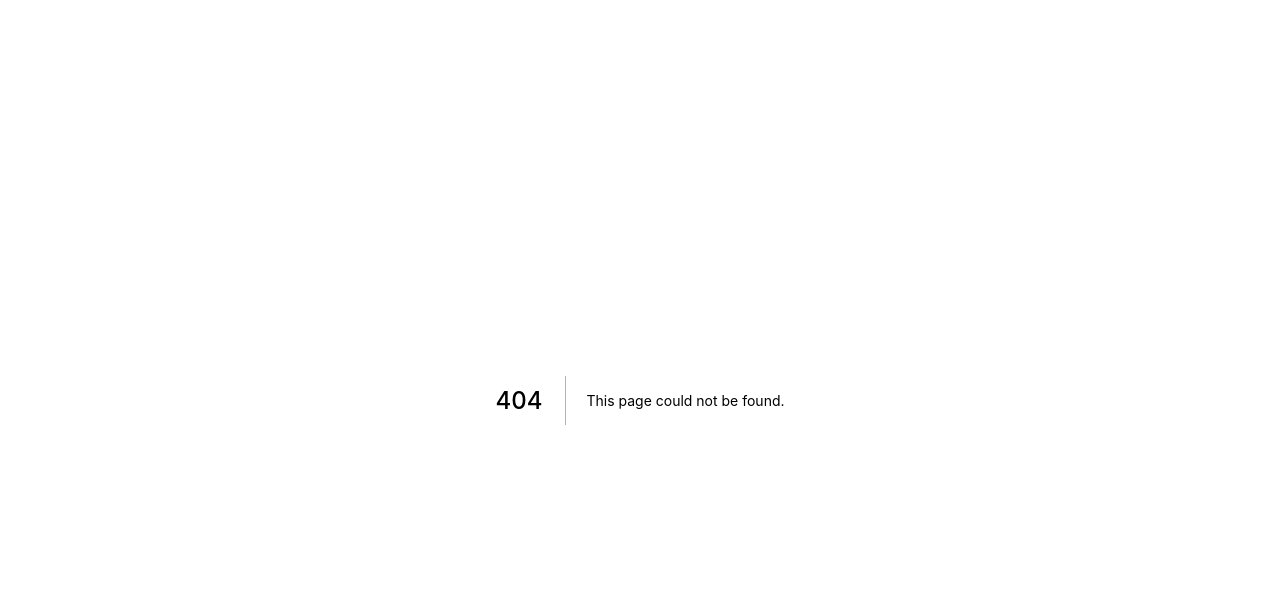
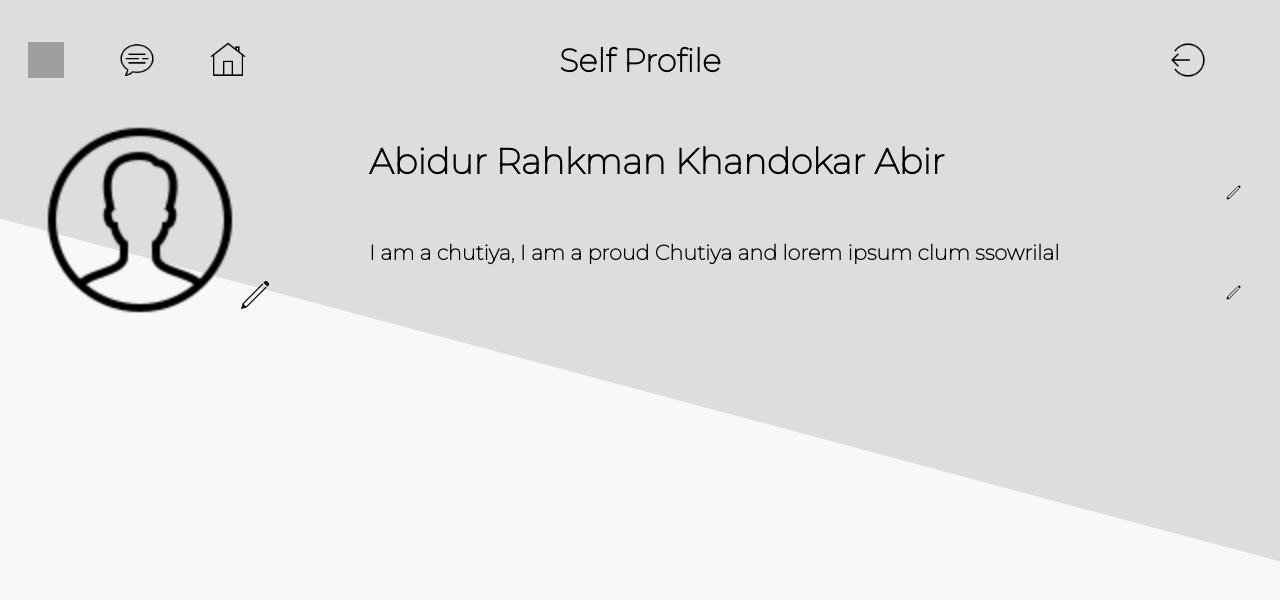
Before and after one commit to maruf22-dev/icarus-frontend, a Next.js app: page /profile in a window 1280 px wide. Before the commit this address had no page. Shown: the top 600 px of the page. Built offline with nearby package versions, Linux system fonts and the light colour scheme; grey boxes are pictures that could not be loaded; a web font is replaced by a local one.

Commit message:
Profile page creation

```diff
--- /dev/null
+++ b/pages/profile.js
@@ -0,0 +1,76 @@
+import { useRouter } from 'next/router'
+import { React, useEffect, useState } from 'react'
+import styles from '../styles/profile.module.css'
+
+const Profile = () => {
+    const [info,setInfo]=useState(null)
+    useEffect(() => {
+        setInfo({
+            name:'Abidur Rahkman Khandokar Abir',
+            bio: 'I am a chutiya, I am a proud Chutiya and lorem ipsum clum ssowrilal',
+        })
+    }, [])
+    return (
+        <div className={styles.profile_page}>
+
+
+
+            <div className={styles.navbar}>
+                <div className={styles.navlinks}>
+                    <img alt="" src={"../nav_maps.png"} />
+                    <img alt="" src={"../chatter_icon.png"} onClick={() => { router.push("/chatter") }} />
+                    <img alt="" src={"../home_icon.png"} />
+                </div>
+                <div>
+                </div>
+                <div className={styles.app_title}>
+                    <p>Self Profile</p>
+                </div>
+                <div className={styles.logout}>
+                    <div></div>
+                    <img alt="" src={"../nav_logout.png"}
+                        onClick={() => {
+                            setLoggedIn(false);
+                            setAppLevelChange(!appLevelChange);
+                            router.push("/entrance");
+                        }} />
+                    <div></div>
+                </div>
+                <div className={styles.mobile_button}>
+                    <img alt="" src={"../nav_hamburger.png"} onClick={() => { setBarPressed(true) }} />
+                </div>
+            </div>
+
+
+            <div className={styles.identity}>
+                <div className={styles.imageholder}>
+                    <img className={styles.profile_image} alt="" src={"../default_profile_pic.png"} />
+                    <div className={styles.profile_edit_image}>
+                        <img alt="" src={"../edit.png"} />
+                    </div>
+                </div>
+
+                <div className={styles.identity_main}>
+                    <div className={styles.identity_detail}>
+                        <div className={styles.identity_name}>
+                            {info?.name}
+                        </div>
+                        <div className={styles.identity_edit_image}>
+                            <img alt="" src={"../edit.png"} />
+                        </div>
+                    </div>
+                    <div className={styles.identity_detail}>
+                        <div className={styles.identity_bio}>
+                            {info?.bio}
+                        </div>
+                        <div className={styles.identity_edit_image}>
+                            <img alt="" src={"../edit.png"} />
+                        </div>
+                    </div>
+                </div>
+
+            </div>
+        </div>
+    );
+}
+export default Profile
--- /dev/null
+++ b/styles/profile.module.css
@@ -0,0 +1,191 @@
+.profile_page
+{
+    background-color: #dddddd;
+    position: fixed;
+    height: 100%;
+    width: 100%;
+}
+
+.profile_page::before {
+    content: "";
+    position: absolute;
+    top: 0%;
+    bottom: 0%;
+    left: 0px;
+    opacity: 0.8;
+    z-index: -1;
+    height: 150%;
+    width: 150%;
+    background-color: rgb(255, 255, 255);
+    /* transform-origin: 50% 0%; */
+    transform: rotate(15deg) translateX(-10%) translateY(40%);
+    /**/
+}
+
+.navbar {
+    height: 15%;
+    width: 100%;
+    display: grid;
+    grid-template-columns: 1.5fr 4fr 1.5fr;
+    background-color: transparent;
+    background-color: #dddddd;
+    min-height: 3rem;
+}
+
+.navlinks {
+    display: grid;
+    grid-template-columns: 1fr 1fr 1fr;
+    place-items: center;
+    height: 15%;
+    width: 21.4%;
+    position: fixed;
+    top: 0;
+    left: 0;
+    z-index: 100;
+}
+
+.navlinks img {
+    height: 30%;
+    aspect-ratio: 1;
+    max-width: 100%;
+    cursor: pointer;
+}
+
+.logout {
+    display: grid;
+    grid-template-columns: 1fr 1fr 1fr;
+    place-items: center;
+    height: 15%;
+    width: 21.4%;
+    position: fixed;
+    top: 0;
+    left: 78.57%;
+    z-index: 100;
+}
+
+.logout img {
+    position: relative;
+    left: 50%;
+    height: 30%;
+    aspect-ratio: 1;
+    max-width: 100%;
+    cursor: pointer;
+}
+
+.mobile_button {
+
+    height: 100%;
+    width: 100%;
+    display: none;
+    z-index: 100;
+}
+
+.mobile_button img {
+    position: relative;
+    top: 50%;
+    -ms-transform: translateY(-50%) translateX(50%);
+    transform: translateY(-50%) translateX(50%);
+
+    height: 30%;
+    aspect-ratio: 1;
+    max-width: 100%;
+    cursor: pointer;
+}
+
+.app_title {
+    display: grid;
+    place-items: center;
+    margin: 0;
+    font-size: 2rem;
+    color: #000000;
+    font-weight: bolder;
+    font-family: "Montserrat", sans-serif;
+}
+
+.identity
+{
+    height: 25%;
+    width: 100%;
+    display: grid;
+    grid-template-columns: 1.5fr 4fr;
+}
+
+.imageholder
+{
+    height: 100%;
+    width: 100%;
+    display: flex;
+    align-items: center;
+    justify-content: center;
+}
+
+.profile_image
+{
+    width: 80%;
+    max-height: 25vh;
+    max-width: 25vh;
+    aspect-ratio: 1;
+}
+
+.profile_edit_image
+{
+    height : 100%;
+    width: 20%;
+    display: grid;
+}
+
+.profile_edit_image img
+{
+    position: relative;
+    top: 80%;
+    aspect-ratio: 1;
+    height: 15%;
+    max-width: 100%;
+}
+
+.identity_main
+{
+    height: 100%;
+    width: 100%;
+}
+
+.identity_detail
+{
+    height: 50%;
+    width: 100%;
+    display: grid;
+    grid-template-columns: 9fr 1fr;
+}
+
+.identity_edit_image
+{
+    height: 100%;
+    width: 100%;
+    display: flex;
+    justify-content: center;
+}
+.identity_edit_image img
+{
+    position: relative;
+    top: 65%;
+    aspect-ratio: 1;
+    height: 15%;
+    max-width: 100%;
+}
+
+.identity_name {
+    height: 100%;
+    max-width: 100%;
+    font-weight: bolder;
+    padding: 20px;
+    font-size: calc(1.7vh + 1.7vw);
+    font-family: "Montserrat", sans-serif;
+}
+
+.identity_bio {
+    font-weight: bolder;
+    font-size: calc(1vh + 1vw);
+    height: 100%;
+    padding: 20px;
+    font-family: "Montserrat", sans-serif;
+}
```
Also changed, not shown: public/edit.png (added), public/tick.png (added).
